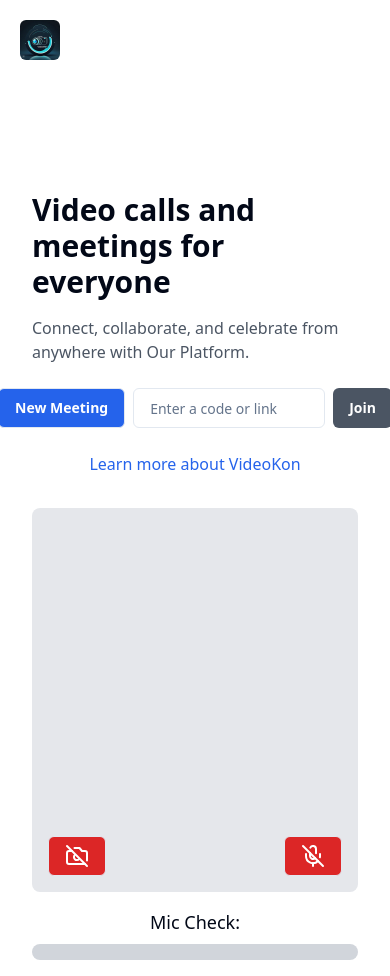
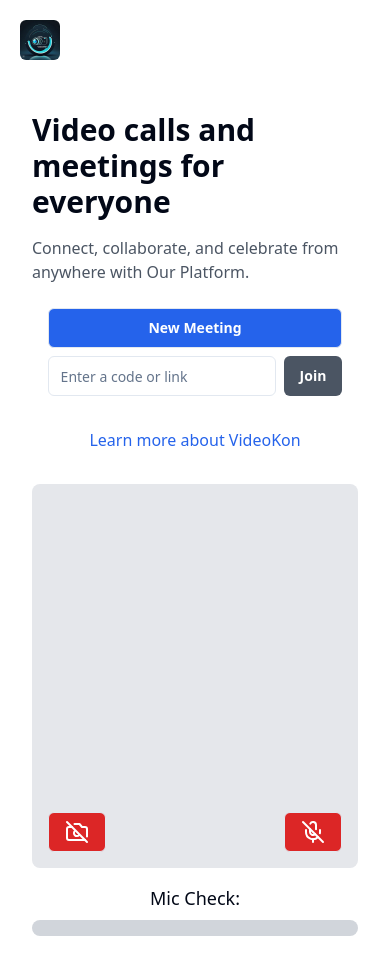
Before and after one commit to dr-naikare/VideoKon_SDK, a React (Vite) app in the folder frontend/: page /lobby in a window 390 px wide. After the commit the page ends 952 px from the top, so only its background shows below. Built offline with nearby package versions, Linux system fonts and the light colour scheme.

Commit message:
fix:small screen overflow issue

```diff
--- a/frontend/src/pages/Lobby.jsx
+++ b/frontend/src/pages/Lobby.jsx
@@ -116,13 +116,13 @@ const LobbyPage = () => {
   };
 
   return (
-    <div className="h-screen lg:overflow-hidden">
+    <div className="h-auto md:h-screen lg:overflow-hidden">
       <div className="p-5">
         <a href="/">
           <img src="/logo.jpg" alt="logo" className="w-10 h-10 mr-2 rounded-md" />
         </a>
       </div>
-      <div className="lg:h-[90vh] h-screen flex flex-col-reverse lg:flex-row items-center justify-betwee p-8">
+      <div className="lg:h-[90vh] h-auto flex flex-col-reverse lg:flex-row items-center justify-betwee p-8">
         {/* Left Section: Video Call and Inputs */}
         <div className="lg:w-1/2 w-full mt-8 mx-5 lg:mt-0 flex justify-center items-center">
           <div className="relative w-full h-96 bg-gray-200 rounded-lg">
@@ -146,8 +146,7 @@ const LobbyPage = () => {
             {/* Camera Toggle */}
             <Button
               variant="outline"
-              className={`absolute bottom-4 left-4 ${
-                isCameraOn ? "bg-green-600" : "bg-red-600"
+              className={`absolute bottom-4 left-4 ${isCameraOn ? "bg-green-600" : "bg-red-600"
                 } text-white font-bold px-4 py-2`}
               onClick={() => setIsCameraOn(!isCameraOn)}
             >
@@ -157,8 +156,7 @@ const LobbyPage = () => {
             {/* Microphone Toggle */}
             <Button
               variant="outline"
-              className={`absolute bottom-4 right-4 ${
-                isMicOn ? "bg-green-600" : "bg-red-600"
+              className={`absolute bottom-4 right-4 ${isMicOn ? "bg-green-600" : "bg-red-600"
                 } text-white font-bold px-4 py-2`}
               onClick={() => setIsMicOn(!isMicOn)}
             >
@@ -175,28 +173,30 @@ const LobbyPage = () => {
           <p className="mb-6 text-gray-600">Connect, collaborate, and celebrate from anywhere with Our Platform.</p>
 
           {/* New Meeting and Join Form */}
-          <div className="flex mb-6 space-x-2">
+          <div className="flex flex-col md:flex-row mb-6 md:space-x-2 justify-center items-center">
             <Button
               variant="outline"
-              className="bg-blue-600 hover:bg-blue-700 hover:text-white text-white font-bold px-4 py-2"
+              className="bg-blue-600 hover:bg-blue-700 hover:text-white text-white font-bold px-4 py-2 mb-2 w-full md:w-auto"
               onClick={handleNewMeeting}
             >
               New Meeting
             </Button>
 
+            <div className="flex space-x-2">
               <Input
-              className="w-48 border px-4 py-2"
+                className="md:w-48 border md:px-4 py-2 mb-2 w-full"
                 placeholder="Enter a code or link"
                 value={meetingCode}
                 onChange={(e) => setMeetingCode(e.target.value)}
               />
 
               <Button
-              className="bg-gray-600 hover:bg-gray-700 text-white font-bold px-4 py-2"
+                className="bg-gray-600 hover:bg-gray-700 text-white font-bold px-4 py-2 mb-2"
                 onClick={handleJoinMeeting}
               >
                 Join
               </Button>
+            </div>
           </div>
 
           {/* Learn more link */}
```
Lines whose indentation alone changed are shown as unchanged.
